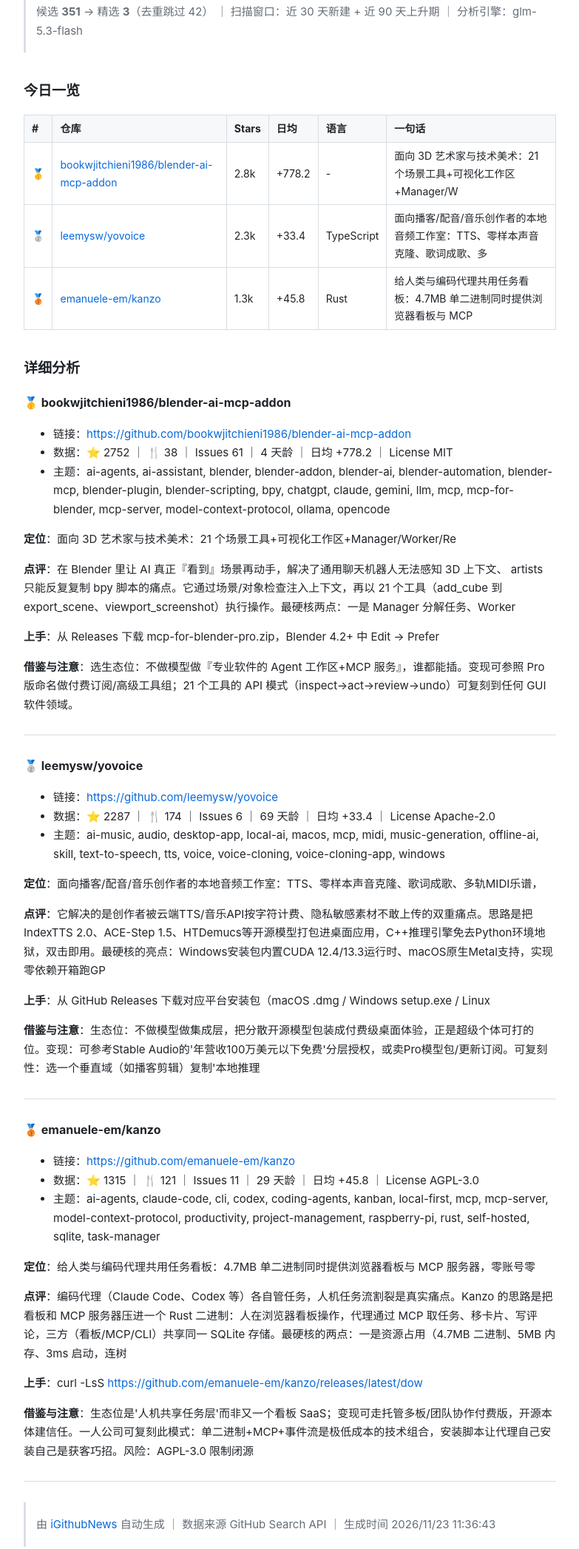
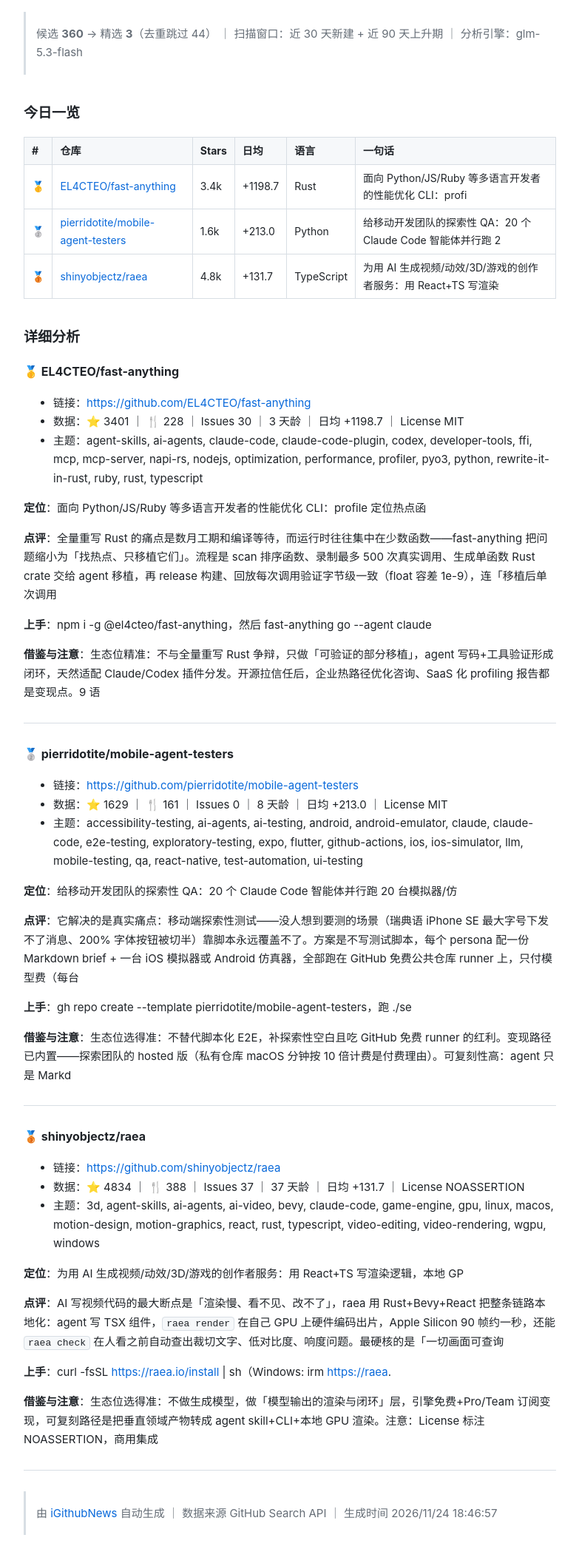
Before and after one commit to coolyi/ai-github-news, a plain HTML site: page index.html in a window 1280 px wide. Shown: the part 483-2577 px from the top of the page at 74% size, without its empty margins (248-1031 px from the left). Drawn offline with Linux system fonts and the light colour scheme.

Commit message:
发布 2026-11-24 日报 [skip ci]

```diff
--- a/index.html
+++ b/index.html
@@ -1,7 +1,7 @@
 <!doctype html>
 <html lang="zh-CN"><head>
 <meta charset="utf-8"><meta name="viewport" content="width=device-width,initial-scale=1">
-<title>GitHub AI 应用日报 · 2026年11月23日</title>
+<title>GitHub AI 应用日报 · 2026年11月24日</title>
 <style>
 :root { --fg:#1f2328; --muted:#656d76; --border:#d8dee4; --bg:#fff; --card:#f6f8fa; --accent:#0969da; }
 @media (prefers-color-scheme: dark) {
@@ -35,16 +35,17 @@ footer.site { margin-top:48px; color:var(--muted); font-size:13px; border-top:1p
 </head><body><main>
 <header class="site">
   <div class="kicker">iGithubNews · 每日 GitHub AI 新星榜</div>
-  <h1>2026年11月23日</h1>
-  <div class="sub">星期一 · Top 10 新兴 AI 应用 · 12 维度结构化分析</div>
+  <h1>2026年11月24日</h1>
+  <div class="sub">星期二 · Top 10 新兴 AI 应用 · 12 维度结构化分析</div>
 </header>
-<nav class="archive"><h2>往期归档</h2><ul><li><a href="./2026-11-20.html">2026年11月20日</a></li>
+<nav class="archive"><h2>往期归档</h2><ul><li><a href="./2026-11-23.html">2026年11月23日</a></li>
+<li><a href="./2026-11-20.html">2026年11月20日</a></li>
 <li><a href="./2026-11-19.html">2026年11月19日</a></li>
 <li><a href="./2026-11-18.html">2026年11月18日</a></li>
 <li><a href="./2026-11-17.html">2026年11月17日</a></li></ul></nav>
-<article><h1>GitHub AI 应用日报 · 2026-11-23</h1>
+<article><h1>GitHub AI 应用日报 · 2026-11-24</h1>
 <blockquote>
-<p>候选 <strong>351</strong> → 精选 <strong>3</strong>（去重跳过 42） ｜ 扫描窗口：近 30 天新建 + 近 90 天上升期 ｜ 分析引擎：glm-5.3-flash</p>
+<p>候选 <strong>360</strong> → 精选 <strong>3</strong>（去重跳过 44） ｜ 扫描窗口：近 30 天新建 + 近 90 天上升期 ｜ 分析引擎：glm-5.3-flash</p>
 </blockquote>
 <h2>今日一览</h2>
 <table>
@@ -60,65 +61,65 @@ footer.site { margin-top:48px; color:var(--muted); font-size:13px; border-top:1p
 </thead>
 <tbody><tr>
 <td>🥇</td>
-<td><a href="https://github.com/bookwjitchieni1986/blender-ai-mcp-addon">bookwjitchieni1986/blender-ai-mcp-addon</a></td>
-<td>2.8k</td>
-<td>+778.2</td>
-<td>-</td>
-<td>面向 3D 艺术家与技术美术：21 个场景工具+可视化工作区+Manager/W</td>
+<td><a href="https://github.com/EL4CTEO/fast-anything">EL4CTEO/fast-anything</a></td>
+<td>3.4k</td>
+<td>+1198.7</td>
+<td>Rust</td>
+<td>面向 Python/JS/Ruby 等多语言开发者的性能优化 CLI：profi</td>
 </tr>
 <tr>
 <td>🥈</td>
-<td><a href="https://github.com/leemysw/yovoice">leemysw/yovoice</a></td>
-<td>2.3k</td>
-<td>+33.4</td>
-<td>TypeScript</td>
-<td>面向播客/配音/音乐创作者的本地音频工作室：TTS、零样本声音克隆、歌词成歌、多</td>
+<td><a href="https://github.com/pierridotite/mobile-agent-testers">pierridotite/mobile-agent-testers</a></td>
+<td>1.6k</td>
+<td>+213.0</td>
+<td>Python</td>
+<td>给移动开发团队的探索性 QA：20 个 Claude Code 智能体并行跑 2</td>
 </tr>
 <tr>
 <td>🥉</td>
-<td><a href="https://github.com/emanuele-em/kanzo">emanuele-em/kanzo</a></td>
-<td>1.3k</td>
-<td>+45.8</td>
-<td>Rust</td>
-<td>给人类与编码代理共用任务看板：4.7MB 单二进制同时提供浏览器看板与 MCP</td>
+<td><a href="https://github.com/shinyobjectz/raea">shinyobjectz/raea</a></td>
+<td>4.8k</td>
+<td>+131.7</td>
+<td>TypeScript</td>
+<td>为用 AI 生成视频/动效/3D/游戏的创作者服务：用 React+TS 写渲染</td>
 </tr>
 </tbody></table>
 <h2>详细分析</h2>
-<h3>🥇 bookwjitchieni1986/blender-ai-mcp-addon</h3>
+<h3>🥇 EL4CTEO/fast-anything</h3>
 <ul>
-<li>链接：<a href="https://github.com/bookwjitchieni1986/blender-ai-mcp-addon">https://github.com/bookwjitchieni1986/blender-ai-mcp-addon</a></li>
-<li>数据：⭐ 2752 ｜ 🍴 38 ｜ Issues 61 ｜ 4 天龄 ｜ 日均 +778.2 ｜ License MIT</li>
-<li>主题：ai-agents, ai-assistant, blender, blender-addon, blender-ai, blender-automation, blender-mcp, blender-plugin, blender-scripting, bpy, chatgpt, claude, gemini, llm, mcp, mcp-for-blender, mcp-server, model-context-protocol, ollama, opencode</li>
+<li>链接：<a href="https://github.com/EL4CTEO/fast-anything">https://github.com/EL4CTEO/fast-anything</a></li>
+<li>数据：⭐ 3401 ｜ 🍴 228 ｜ Issues 30 ｜ 3 天龄 ｜ 日均 +1198.7 ｜ License MIT</li>
+<li>主题：agent-skills, ai-agents, claude-code, claude-code-plugin, codex, developer-tools, ffi, mcp, mcp-server, napi-rs, nodejs, optimization, performance, profiler, pyo3, python, rewrite-it-in-rust, ruby, rust, typescript</li>
 </ul>
-<p><strong>定位</strong>：面向 3D 艺术家与技术美术：21 个场景工具+可视化工作区+Manager/Worker/Re</p>
-<p><strong>点评</strong>：在 Blender 里让 AI 真正『看到』场景再动手，解决了通用聊天机器人无法感知 3D 上下文、 artists 只能反复复制 bpy 脚本的痛点。它通过场景/对象检查注入上下文，再以 21 个工具（add_cube 到 export_scene、viewport_screenshot）执行操作。最硬核两点：一是 Manager 分解任务、Worker </p>
-<p><strong>上手</strong>：从 Releases 下载 mcp-for-blender-pro.zip，Blender 4.2+ 中 Edit → Prefer</p>
-<p><strong>借鉴与注意</strong>：选生态位：不做模型做『专业软件的 Agent 工作区+MCP 服务』，谁都能插。变现可参照 Pro 版命名做付费订阅/高级工具组；21 个工具的 API 模式（inspect→act→review→undo）可复刻到任何 GUI 软件领域。</p>
+<p><strong>定位</strong>：面向 Python/JS/Ruby 等多语言开发者的性能优化 CLI：profile 定位热点函</p>
+<p><strong>点评</strong>：全量重写 Rust 的痛点是数月工期和编译等待，而运行时往往集中在少数函数——fast-anything 把问题缩小为「找热点、只移植它们」。流程是 scan 排序函数、录制最多 500 次真实调用、生成单函数 Rust crate 交给 agent 移植，再 release 构建、回放每次调用验证字节级一致（float 容差 1e-9），连「移植后单次调用</p>
+<p><strong>上手</strong>：npm i -g @el4cteo/fast-anything，然后 fast-anything go --agent claude</p>
+<p><strong>借鉴与注意</strong>：生态位精准：不与全量重写 Rust 争辩，只做「可验证的部分移植」，agent 写码+工具验证形成闭环，天然适配 Claude/Codex 插件分发。开源拉信任后，企业热路径优化咨询、SaaS 化 profiling 报告都是变现点。9 语</p>
 <hr>
-<h3>🥈 leemysw/yovoice</h3>
+<h3>🥈 pierridotite/mobile-agent-testers</h3>
 <ul>
-<li>链接：<a href="https://github.com/leemysw/yovoice">https://github.com/leemysw/yovoice</a></li>
-<li>数据：⭐ 2287 ｜ 🍴 174 ｜ Issues 6 ｜ 69 天龄 ｜ 日均 +33.4 ｜ License Apache-2.0</li>
-<li>主题：ai-music, audio, desktop-app, local-ai, macos, mcp, midi, music-generation, offline-ai, skill, text-to-speech, tts, voice, voice-cloning, voice-cloning-app, windows</li>
+<li>链接：<a href="https://github.com/pierridotite/mobile-agent-testers">https://github.com/pierridotite/mobile-agent-testers</a></li>
+<li>数据：⭐ 1629 ｜ 🍴 161 ｜ Issues 0 ｜ 8 天龄 ｜ 日均 +213.0 ｜ License MIT</li>
+<li>主题：accessibility-testing, ai-agents, ai-testing, android, android-emulator, claude, claude-code, e2e-testing, exploratory-testing, expo, flutter, github-actions, ios, ios-simulator, llm, mobile-testing, qa, react-native, test-automation, ui-testing</li>
 </ul>
-<p><strong>定位</strong>：面向播客/配音/音乐创作者的本地音频工作室：TTS、零样本声音克隆、歌词成歌、多轨MIDI乐谱，</p>
-<p><strong>点评</strong>：它解决的是创作者被云端TTS/音乐API按字符计费、隐私敏感素材不敢上传的双重痛点。思路是把IndexTTS 2.0、ACE-Step 1.5、HTDemucs等开源模型打包进桌面应用，C++推理引擎免去Python环境地狱，双击即用。最硬核的亮点：Windows安装包内置CUDA 12.4/13.3运行时、macOS原生Metal支持，实现零依赖开箱跑GP</p>
-<p><strong>上手</strong>：从 GitHub Releases 下载对应平台安装包（macOS .dmg / Windows setup.exe / Linux</p>
-<p><strong>借鉴与注意</strong>：生态位：不做模型做集成层，把分散开源模型包装成付费级桌面体验，正是超级个体可打的位。变现：可参考Stable Audio的&#39;年营收100万美元以下免费&#39;分层授权，或卖Pro模型包/更新订阅。可复刻性：选一个垂直域（如播客剪辑）复制&#39;本地推理</p>
+<p><strong>定位</strong>：给移动开发团队的探索性 QA：20 个 Claude Code 智能体并行跑 20 台模拟器/仿</p>
+<p><strong>点评</strong>：它解决的是真实痛点：移动端探索性测试——没人想到要测的场景（瑞典语 iPhone SE 最大字号下发不了消息、200% 字体按钮被切半）靠脚本永远覆盖不了。方案是不写测试脚本，每个 persona 配一份 Markdown brief + 一台 iOS 模拟器或 Android 仿真器，全部跑在 GitHub 免费公共仓库 runner 上，只付模型费（每台</p>
+<p><strong>上手</strong>：gh repo create --template pierridotite/mobile-agent-testers，跑 ./se</p>
+<p><strong>借鉴与注意</strong>：生态位选得准：不替代脚本化 E2E，补探索性空白且吃 GitHub 免费 runner 的红利。变现路径已内置——探索团队的 hosted 版（私有仓库 macOS 分钟按 10 倍计费是付费理由）。可复刻性高：agent 只是 Markd</p>
 <hr>
-<h3>🥉 emanuele-em/kanzo</h3>
+<h3>🥉 shinyobjectz/raea</h3>
 <ul>
-<li>链接：<a href="https://github.com/emanuele-em/kanzo">https://github.com/emanuele-em/kanzo</a></li>
-<li>数据：⭐ 1315 ｜ 🍴 121 ｜ Issues 11 ｜ 29 天龄 ｜ 日均 +45.8 ｜ License AGPL-3.0</li>
-<li>主题：ai-agents, claude-code, cli, codex, coding-agents, kanban, local-first, mcp, mcp-server, model-context-protocol, productivity, project-management, raspberry-pi, rust, self-hosted, sqlite, task-manager</li>
+<li>链接：<a href="https://github.com/shinyobjectz/raea">https://github.com/shinyobjectz/raea</a></li>
+<li>数据：⭐ 4834 ｜ 🍴 388 ｜ Issues 37 ｜ 37 天龄 ｜ 日均 +131.7 ｜ License NOASSERTION</li>
+<li>主题：3d, agent-skills, ai-agents, ai-video, bevy, claude-code, game-engine, gpu, linux, macos, motion-design, motion-graphics, react, rust, typescript, video-editing, video-rendering, wgpu, windows</li>
 </ul>
-<p><strong>定位</strong>：给人类与编码代理共用任务看板：4.7MB 单二进制同时提供浏览器看板与 MCP 服务器，零账号零</p>
-<p><strong>点评</strong>：编码代理（Claude Code、Codex 等）各自管任务，人机任务流割裂是真实痛点。Kanzo 的思路是把看板和 MCP 服务器压进一个 Rust 二进制：人在浏览器看板操作，代理通过 MCP 取任务、移卡片、写评论，三方（看板/MCP/CLI）共享同一 SQLite 存储。最硬核的两点：一是资源占用（4.7MB 二进制、5MB 内存、3ms 启动，连树</p>
-<p><strong>上手</strong>：curl -LsS <a href="https://github.com/emanuele-em/kanzo/releases/latest/dow">https://github.com/emanuele-em/kanzo/releases/latest/dow</a></p>
-<p><strong>借鉴与注意</strong>：生态位是&#39;人机共享任务层&#39;而非又一个看板 SaaS；变现可走托管多板/团队协作付费版，开源本体建信任。一人公司可复刻此模式：单二进制+MCP+事件流是极低成本的技术组合，安装脚本让代理自己安装自己是获客巧招。风险：AGPL-3.0 限制闭源</p>
+<p><strong>定位</strong>：为用 AI 生成视频/动效/3D/游戏的创作者服务：用 React+TS 写渲染逻辑，本地 GP</p>
+<p><strong>点评</strong>：AI 写视频代码的最大断点是「渲染慢、看不见、改不了」，raea 用 Rust+Bevy+React 把整条链路本地化：agent 写 TSX 组件，<code>raea render</code> 在自己 GPU 上硬件编码出片，Apple Silicon 90 帧约一秒，还能 <code>raea check</code> 在人看之前自动查出裁切文字、低对比度、响度问题。最硬核的是「一切画面可查询</p>
+<p><strong>上手</strong>：curl -fsSL <a href="https://raea.io/install">https://raea.io/install</a> | sh（Windows: irm <a href="https://raea">https://raea</a>.</p>
+<p><strong>借鉴与注意</strong>：生态位选得准：不做生成模型，做「模型输出的渲染与闭环」层，引擎免费+Pro/Team 订阅变现，可复刻路径是把垂直领域产物转成 agent skill+CLI+本地 GPU 渲染。注意：License 标注 NOASSERTION，商用集成</p>
 <hr>
 <blockquote>
-<p>由 <a href="https://github.com/">iGithubNews</a> 自动生成 ｜ 数据来源 GitHub Search API ｜ 生成时间 2026/11/23 11:36:43</p>
+<p>由 <a href="https://github.com/">iGithubNews</a> 自动生成 ｜ 数据来源 GitHub Search API ｜ 生成时间 2026/11/24 18:46:57</p>
 </blockquote>
 
 </article>
```
Also changed, not shown: 2026-11-24.html (added, +127 -0 lines), 1 other file.
